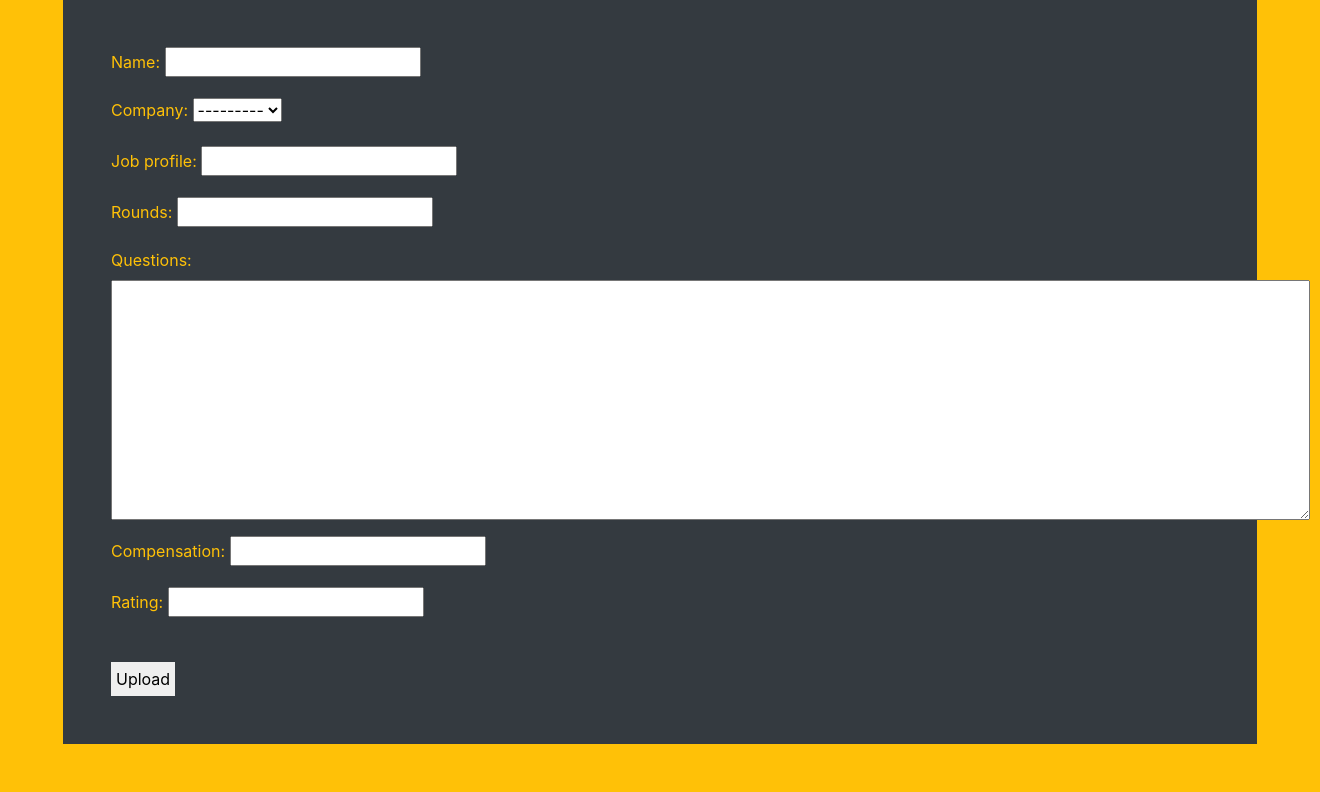
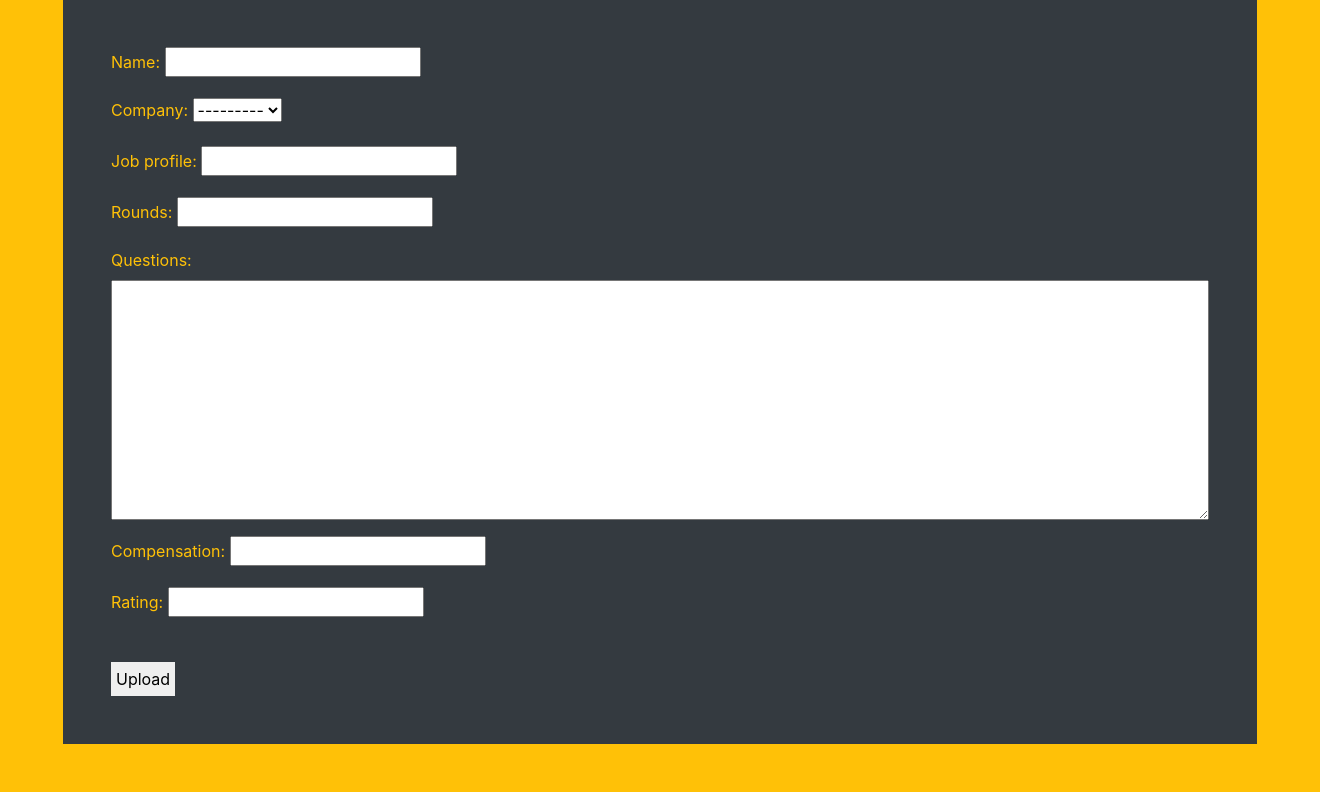
Before and after one commit to arc9693/IntReview, a Django app: page /Interviewbook/response/new in a window 1320 px wide. Shown: the part 104-896 px from the top of the page. Run offline with Django 3.2, Linux system fonts and the light colour scheme; data that the repository does not hold is empty; some libraries are stand-ins or nearby versions; some web fonts are replaced.

Commit message:
Adjust Text area size

```diff
--- a/Interviewbook/forms.py
+++ b/Interviewbook/forms.py
@@ -6,7 +6,7 @@ class ResponseForm(ModelForm):
         model = InterviewResponse
         fields = ('name','company','job_profile','rounds','questions','compensation','rating')
         widgets = {
-            'questions': Textarea(attrs={'cols': 115, 'rows': 5}),
+            'questions': Textarea(attrs={'rows': 5}),
         }
 
 class CompanyForm(ModelForm):
--- a/Interviewbook/static/css/style.css
+++ b/Interviewbook/static/css/style.css
@@ -44,6 +44,6 @@ body{
 }
 #id_questions , #responseQuestions{
 	display: inherit;
-	width: -moz-available;
+	width: 100%;
   min-height: 30vh;
 }
```
